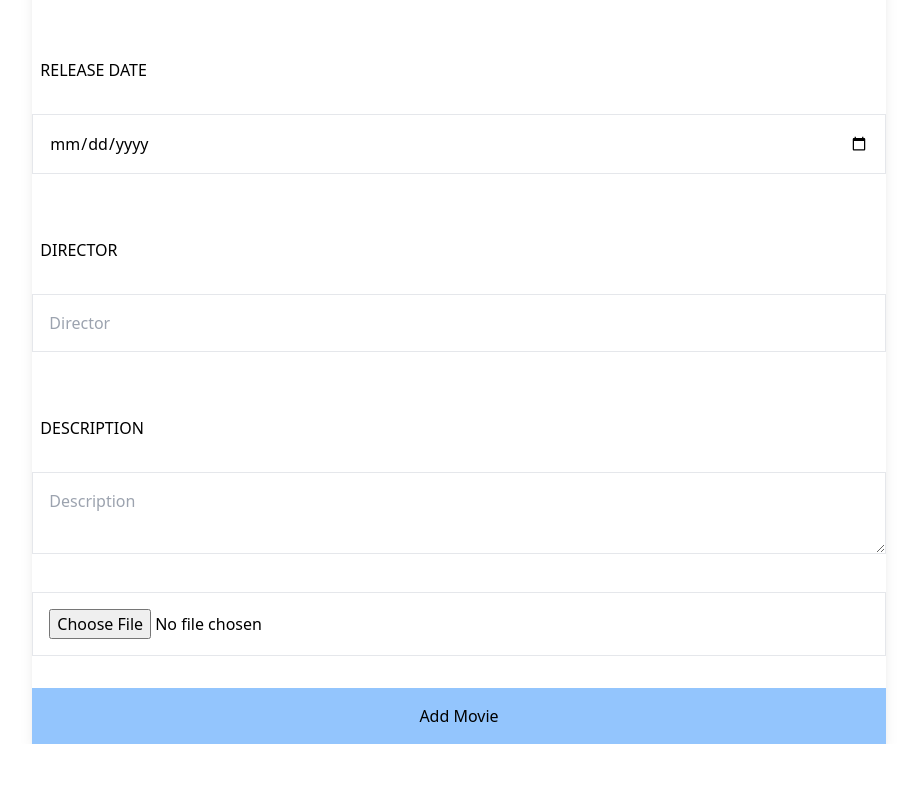
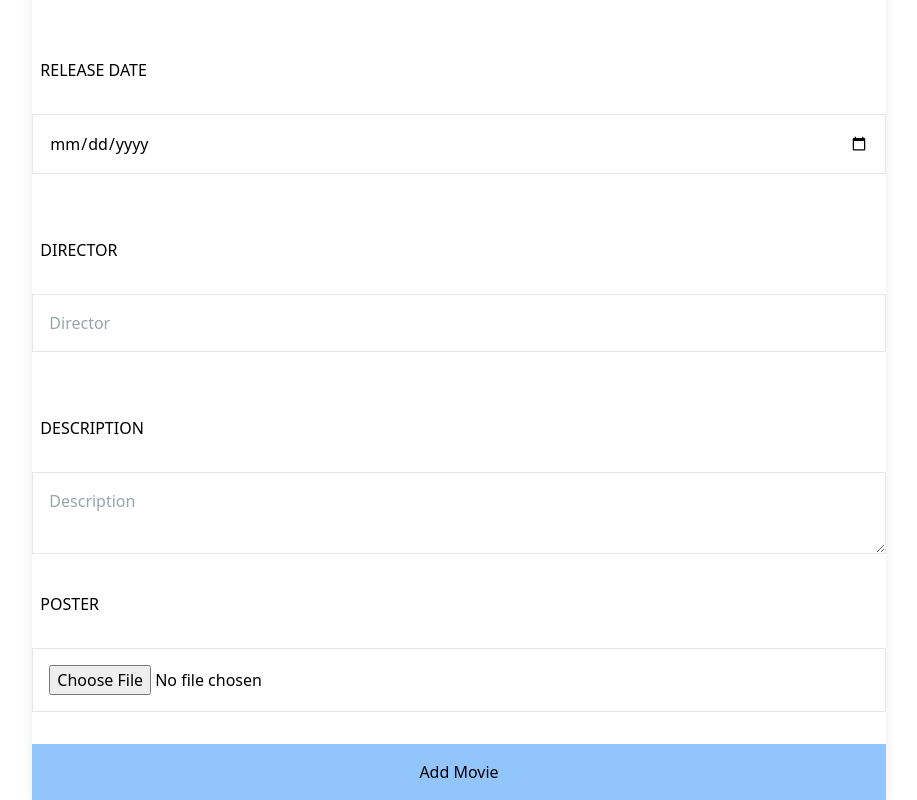
Before and after one commit to jreyes8631/movie-rating-frontend, a React (Create React App) app: page /movies/new in a window 1280 px wide. Shown: the part 930-1730 px from the top of the page, without its empty margins (181-1098 px from the left). Before the commit the page ends 1674 px from the top, so only its background shows below. Built offline with nearby package versions, Linux system fonts and the light colour scheme.

Commit message:
add poter field on movie form

```diff
--- a/src/containers/MovieFormContainer.js
+++ b/src/containers/MovieFormContainer.js
@@ -26,14 +26,14 @@ class MovieFormContainer extends Component {
    e.preventDefault();
    const form = e.target
    const formData = new FormData()
-   formData.append('event[title]', form.title.value)
-   formData.append('event[genre]', form.genre.value)
-   formData.append('event[classification]', form.classification.value)
-   formData.append('event[duration]', form.duration.value)
-   formData.append('event[release_date]', form.release_date.value)
-   formData.append('event[director]', form.director.value)
-   formData.append('event[description]', form.description.value)
-   formData.append('event[poster]', form.poster.files[0], form.poster.value)
+   formData.append('event[title]', form.title.value);
+   formData.append('event[genre]', form.genre.value);
+   formData.append('event[classification]', form.classification.value);
+   formData.append('event[duration]', form.duration.value);
+   formData.append('event[release_date]', form.release_date.value);
+   formData.append('event[director]', form.director.value);
+   formData.append('event[description]', form.description.value);
+   formData.append('event[poster]', form.poster.files[0], form.poster.value);
   this.props.dispachedCreateMovie(this.state).then(movieJson => {
     this.props.history.push('/')
    })
@@ -134,6 +134,7 @@ class MovieFormContainer extends Component {
                         className="w-full border p-4 my-4"
                     />
 
+                    <label className="w-full p-2 my-2 block uppercase"> Poster</label>
                     <input
                     type="file"
                     name="poster"
```
